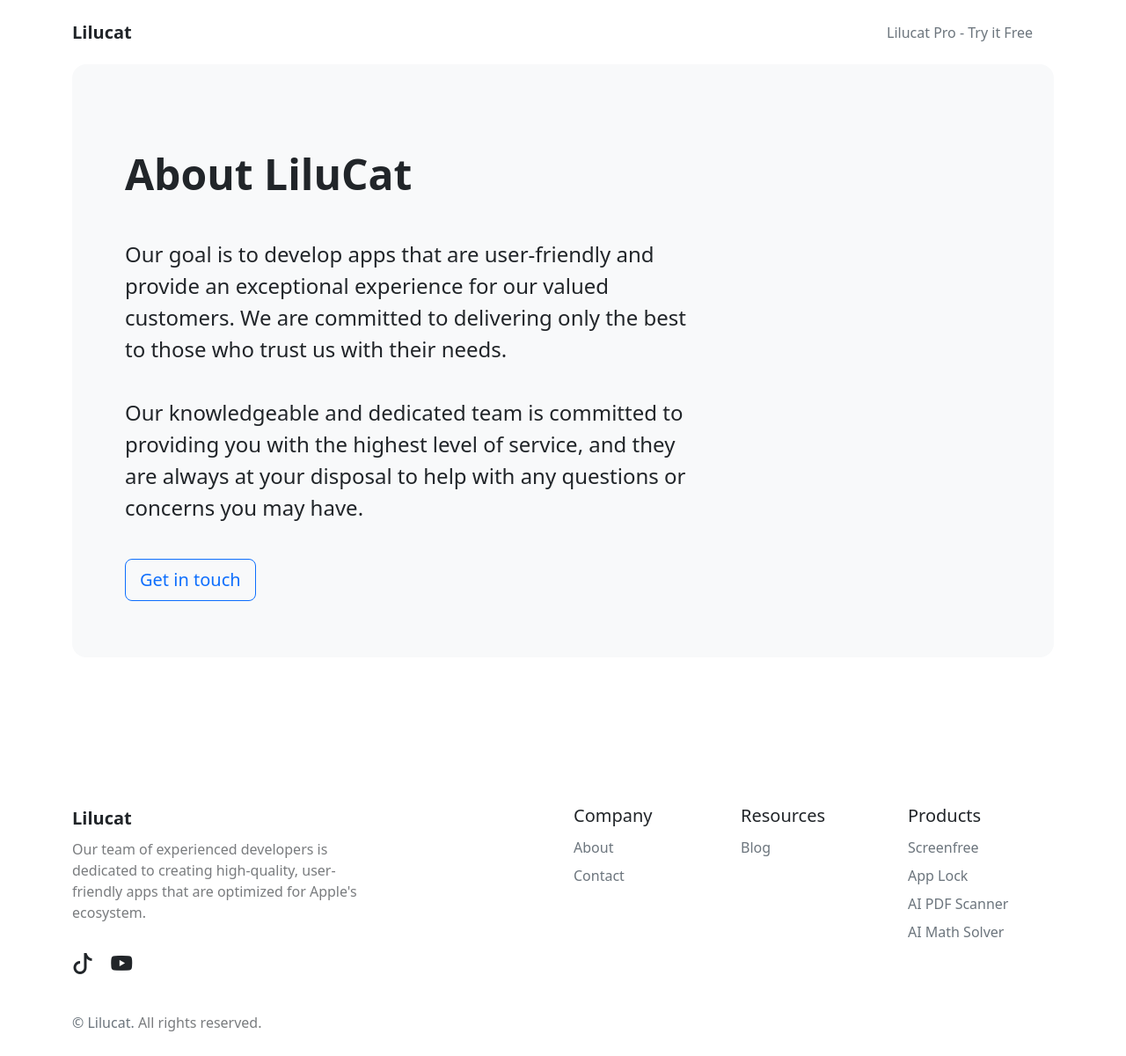
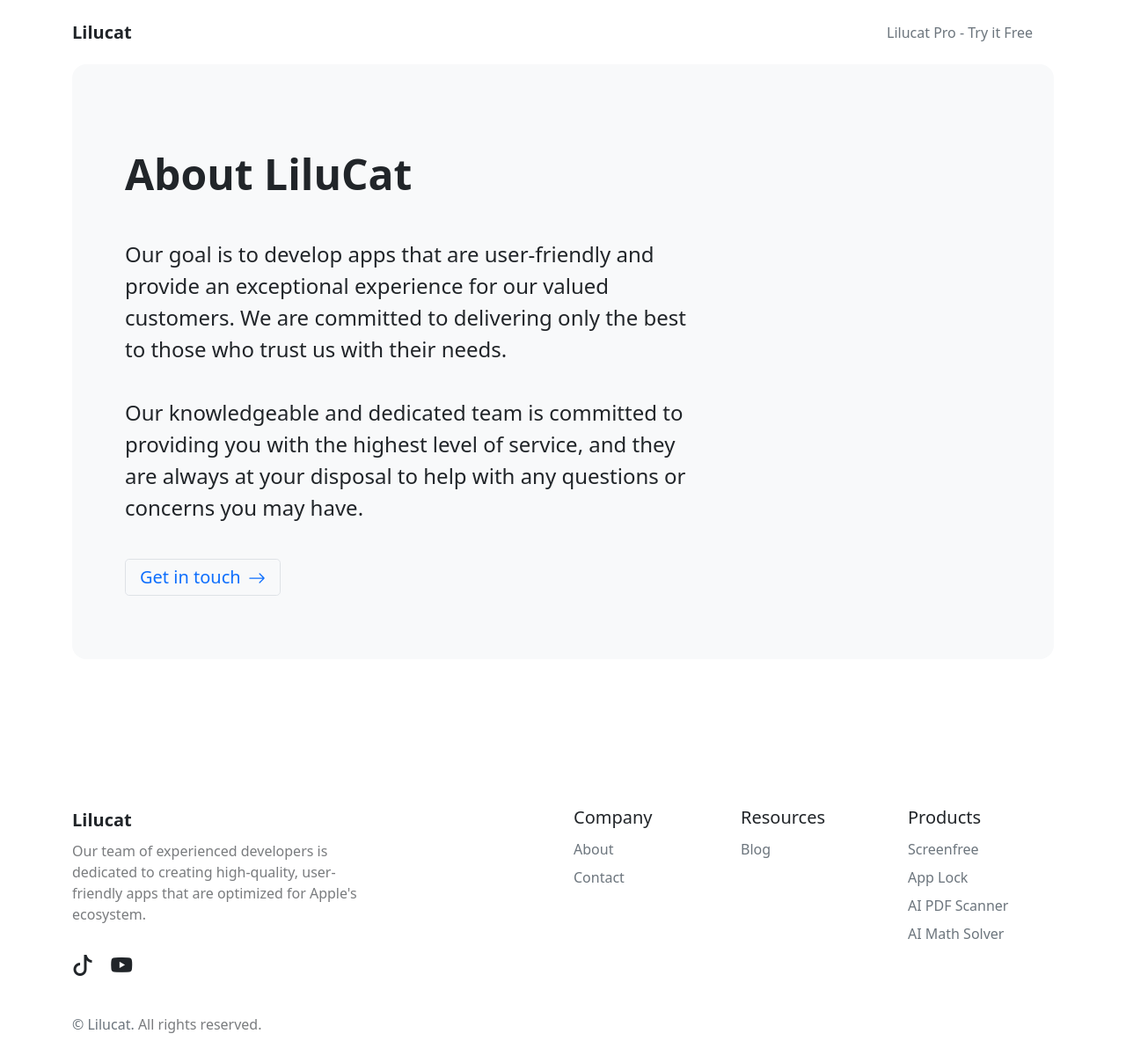
Before and after one commit to LiluKitty/lilucat.com, a Jekyll site: the page built from pages/about.html, in a window 1280 px wide. Shown: the whole page at 88% size. Built offline with Jekyll 4.4.1, drawn with Linux system fonts in a browser that asks for light colours.

Commit message:
up to date

```diff
--- a/pages/about.html
+++ b/pages/about.html
@@ -6,7 +6,7 @@
 ---
 <div class="container pb-md-5 pb-4 mt-3">
   <div class="p-md-5 pb-md-3 p-4 mb-4 bg-light rounded-img">
-    <div class="container-fluid py-5">
+    <div class="container-fluid py-md-5">
       <h1 class="display-5 fw-bold">{{ page.title }}</h1>
       <p class="col-md-8 fs-4">
         <br>
@@ -16,9 +16,13 @@
         Our knowledgeable and dedicated team is committed to providing you with the highest level of service, and they are always at your disposal to help with any questions or concerns you may have.
       </p>
       <br>
-      <a href="{{ site.support_mail }}">
-        <button class="btn btn-lg btn-outline-primary" type="button">Get in touch</button>
-      </a>
+      <p class="h5">
+        <a class="p-2 px-3 nav-hover icon-link icon-link-hover border" href="{{ site.support_mail }}" rel="noopener" target="_blank">Get in touch
+          <svg xmlns="http://www.w3.org/2000/svg" width="16" height="16" fill="currentColor" class="bi bi-arrow-right" viewBox="0 0 16 16">
+            <path fill-rule="evenodd" d="M1 8a.5.5 0 0 1 .5-.5h11.793l-3.147-3.146a.5.5 0 0 1 .708-.708l4 4a.5.5 0 0 1 0 .708l-4 4a.5.5 0 0 1-.708-.708L13.293 8.5H1.5A.5.5 0 0 1 1 8z"/>
+          </svg>
+        </a>
+      </p>
     </div>
     </div>
 </div>
--- a/pages/lilucat-pro.html
+++ b/pages/lilucat-pro.html
@@ -13,7 +13,7 @@
         <div class="d-flex flex-wrap align-items-center justify-content-center gap-4 mt-4">
           {% for product in site.data.products.data %}
           <a class="d-flex flex-column align-items-center hover" href="{{ product.url }}" rel="noopener" target="_blank">
-            <img class="d-block rounded-img shadow-sm" src="{{ product.icon }}" alt="{{ product.name }} Icon" width="72" height="72" loading="lazy">
+            <img class="d-block rounded-4 shadow-sm" src="{{ product.icon }}" alt="{{ product.name }} Icon" width="72" height="72" loading="lazy">
           </a>
           {% endfor %}
         </div>
```
